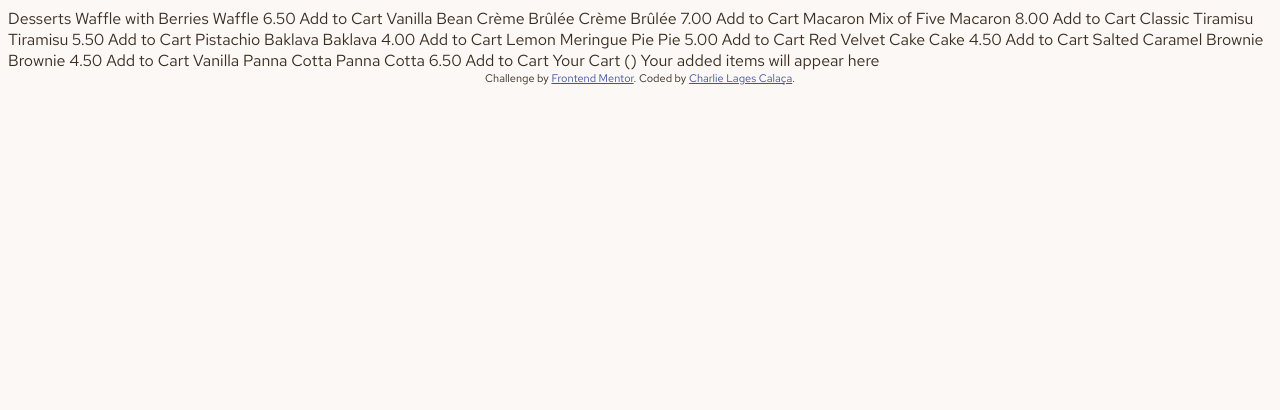
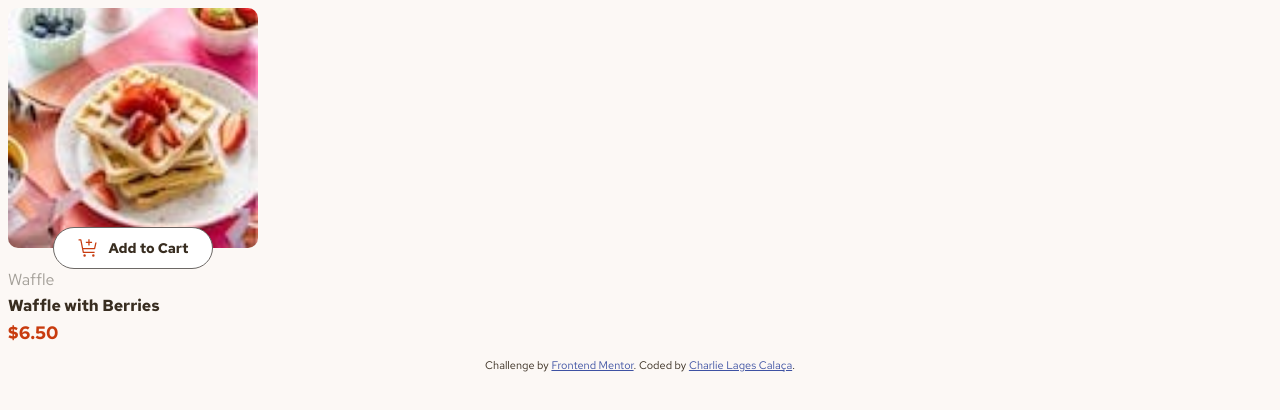
Before and after one commit to CharlieL131/desafio_fap-product_list_with_cart, a website built with Vite: page index.html in a window 1280 px wide. Built offline with nearby package versions, Linux system fonts and the light colour scheme.

Commit message:
feat: html done

```diff
--- a/index.html
+++ b/index.html
@@ -17,61 +17,30 @@
 <body>
   <div id="app">
     <main>
-      Desserts
+      <div class="product">
+        <img class="thumb selected-false" src="/src/assets/images/image-waffle-thumbnail.jpg"/>
+        <div  class="btn-container">
+          <button  class="butt cart-butt">
+            <img class="cart-butt-icon" src="/src/assets/images/icon-add-to-cart.svg"/>
+            <span>Add to Cart</span>
+          </button>
+        </div>
+        <div class="data">
+          <span class="name">Waffle</span>
+          <span class="desc">Waffle with Berries</span>
+          <span class="price">$6.50</span>
+        </div>
 
-      Waffle with Berries
-      Waffle
-      6.50
-      Add to Cart
+      </div>
 
-      Vanilla Bean Crème Brûlée
-      Crème Brûlée
-      7.00
-      Add to Cart
 
-      Macaron Mix of Five
-      Macaron
-      8.00
-      Add to Cart
-
-      Classic Tiramisu
-      Tiramisu
-      5.50
-      Add to Cart
-
-      Pistachio Baklava
-      Baklava
-      4.00
-      Add to Cart
-
-      Lemon Meringue Pie
-      Pie
-      5.00
-      Add to Cart
-
-      Red Velvet Cake
-      Cake
-      4.50
-      Add to Cart
-
-      Salted Caramel Brownie
-      Brownie
-      4.50
-      Add to Cart
-
-      Vanilla Panna Cotta
-      Panna Cotta
-      6.50
-      Add to Cart
-
-      Your Cart (<!-- Quantity -->)
-      Your added items will appear here
-
+    </main>
+    <footer>
       <div class="attribution">
         Challenge by <a href="https://www.frontendmentor.io?ref=challenge">Frontend Mentor</a>.
-        Coded by <a href="#">Charlie Lages Calaça</a>.
+        Coded by <a href="https://github.com/CharlieL131/desafio_fap-product_list_with_cart">Charlie Lages Calaça</a>.
       </div>
-    </main>
+    </footer>
   </div>
   <script type="module" src="/src/main.ts"></script>
 </body>
```
